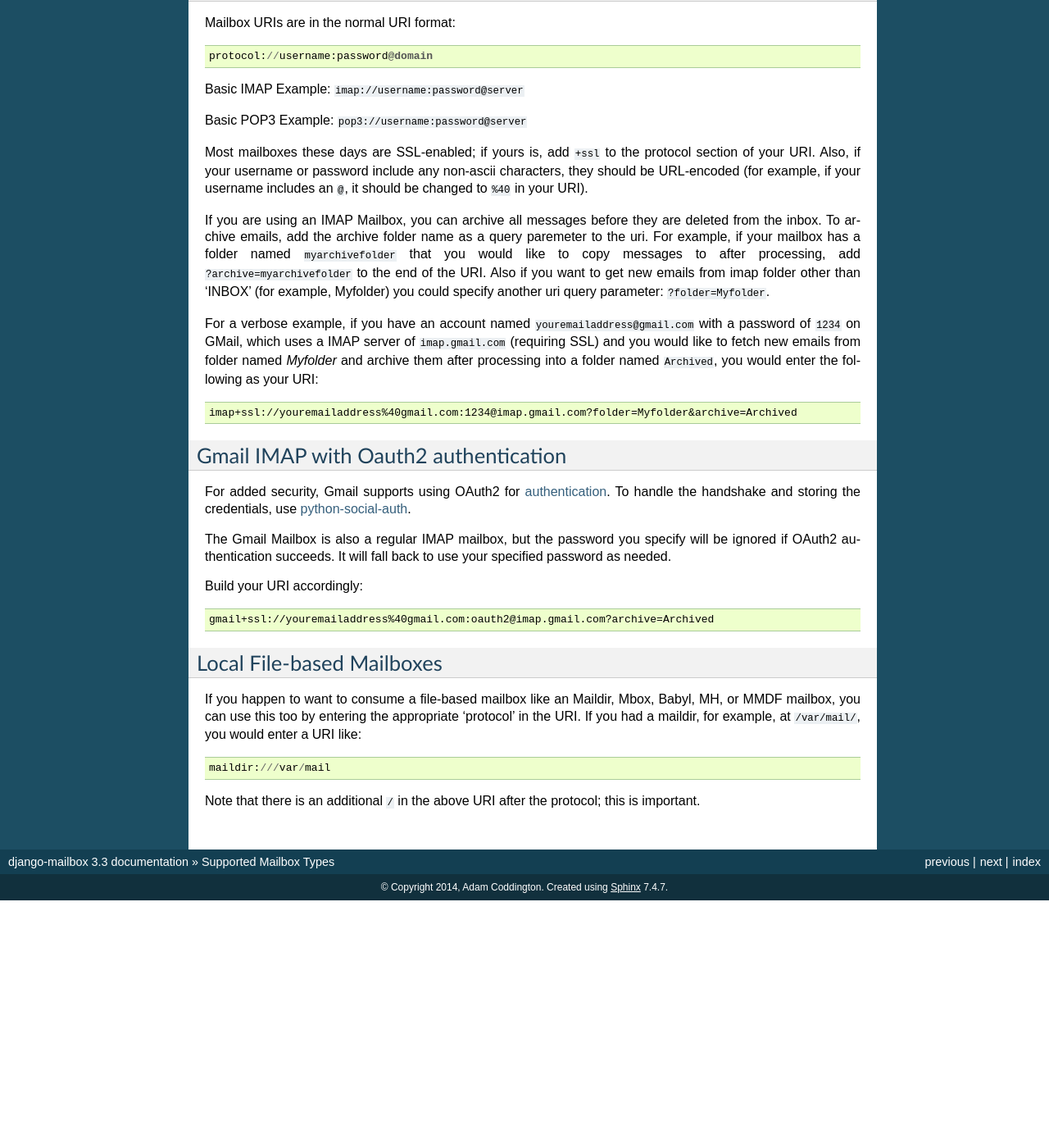
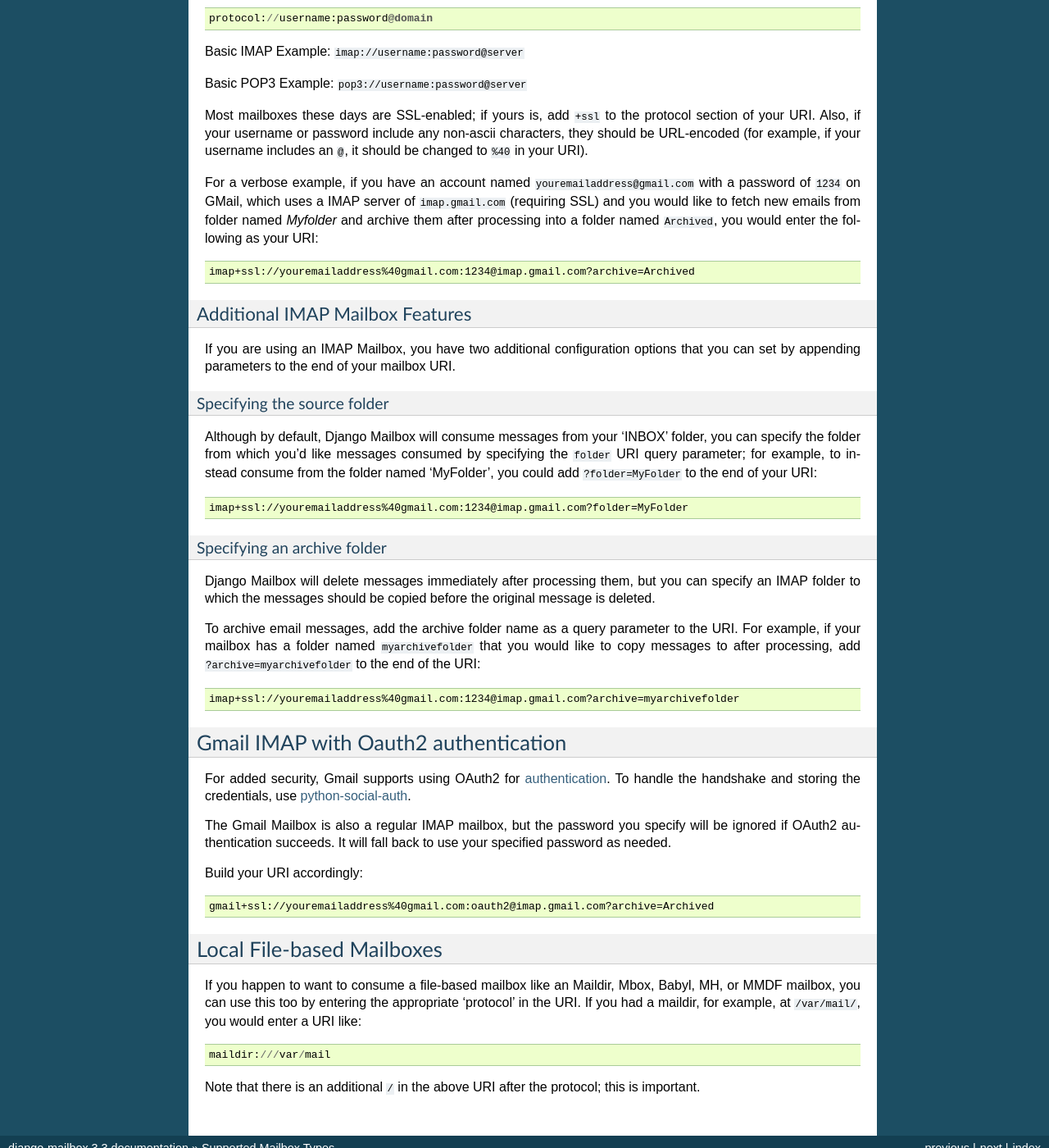
Before and after one commit to coddingtonbear/django-mailbox, a Sphinx documentation site: the page built from docs/topics/mailbox_types.rst, in a window 1280 px wide and 1400 px high, scrolled down 650 px. Shown: the whole window at 82% size. Built offline with Sphinx 7.4.7, drawn with Linux system fonts in a browser that asks for light colours; before the commit the page ends 1748 px from its top, so only the background shows below that; some of the changed text lies outside the part shown.

Commit message:
#46: Minor alterations to documentation to keep it organized.

```diff
--- a/docs/topics/mailbox_types.rst
+++ b/docs/topics/mailbox_types.rst
@@ -11,7 +11,7 @@ POP3 and IMAP as well as local file-based mailboxes.
   Mailbox Type 'Protocol'://    Notes
   ============ ================ =================================================================================================================================================================
   POP3         ``pop3://``      Can also specify SSL with ``pop3+ssl://``
-  IMAP         ``imap://``      Can also specify SSL with ``imap+ssl://``, specify imap folder to get emails with uri param ``folder``, or specify archive folder to store emails after processing in uri param ``archive``. See :ref:`pop3-and-imap-mailboxes` for details.
+  IMAP         ``imap://``      Can also specify SSL with ``imap+ssl://``; additional configuration is also possible: see :ref:`pop3-and-imap-mailboxes` for details.
   Gmail IMAP   ``gmail+ssl://`` Uses OAuth authentication for  Gmail's IMAP transport.  See :ref:`gmail-oauth` for details.
   Maildir      ``maildir://``
   Mbox         ``mbox://``
@@ -48,14 +48,6 @@ Also, if your username or password include any non-ascii characters,
 they should be URL-encoded  (for example, if your username includes an
 ``@``, it should be changed to ``%40`` in your URI).
 
-If you are using an IMAP Mailbox, you can archive all messages before they
-are deleted from the inbox. To archive emails, add the archive folder
-name as a query paremeter to the uri.  For example, if your mailbox has a
-folder named ``myarchivefolder`` that you would like to copy messages to
-after processing, add ``?archive=myarchivefolder`` to the end of the URI.
-Also if you want to get new emails from imap folder  other than 'INBOX' (for example, Myfolder) you
-could specify another uri query parameter: ``?folder=Myfolder``.
-
 For a verbose example, if you have an account named
 ``youremailaddress@gmail.com`` with a password
 of ``1234`` on GMail, which uses a IMAP server of ``imap.gmail.com`` (requiring
@@ -63,7 +55,40 @@ SSL) and you would like to fetch new emails from folder named `Myfolder` and arc
 into a folder named ``Archived``, you
 would enter the following as your URI::
 
-    imap+ssl://youremailaddress%40gmail.com:1234@imap.gmail.com?folder=Myfolder&archive=Archived
+    imap+ssl://youremailaddress%40gmail.com:1234@imap.gmail.com?archive=Archived
+
+Additional IMAP Mailbox Features
+~~~~~~~~~~~~~~~~~~~~~~~~~~~~~~~~
+
+If you are using an IMAP Mailbox, you have two additional configuration
+options that you can set by appending parameters to the end of your
+mailbox URI.
+
+Specifying the source folder
+++++++++++++++++++++++++++++
+
+Although by default, Django Mailbox will consume messages from your 'INBOX'
+folder, you can specify the folder from which you'd like messages consumed
+by specifying the ``folder`` URI query parameter; for example, to instead
+consume from the folder named 'MyFolder', you could add ``?folder=MyFolder``
+to the end of your URI::
+
+    imap+ssl://youremailaddress%40gmail.com:1234@imap.gmail.com?folder=MyFolder
+
+Specifying an archive folder
+++++++++++++++++++++++++++++
+
+Django Mailbox will delete messages immediately after processing them,
+but you can specify an IMAP folder to which the messages should be copied
+before the original message is deleted.
+
+To archive email messages, add the archive folder
+name as a query parameter to the URI.  For example, if your mailbox has a
+folder named ``myarchivefolder`` that you would like to copy messages to
+after processing, add ``?archive=myarchivefolder`` to the end of the URI::
+
+
+    imap+ssl://youremailaddress%40gmail.com:1234@imap.gmail.com?archive=myarchivefolder
 
 .. _gmail-oauth:
 
```
